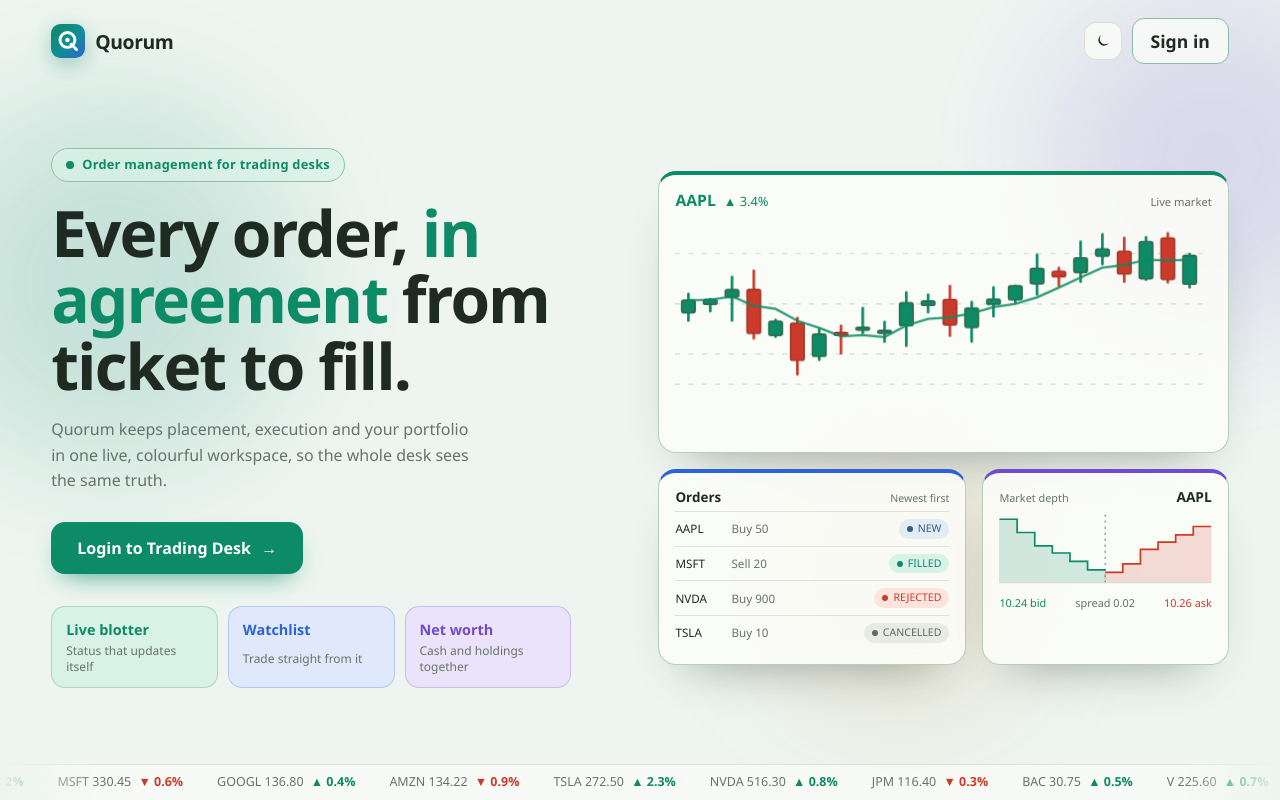
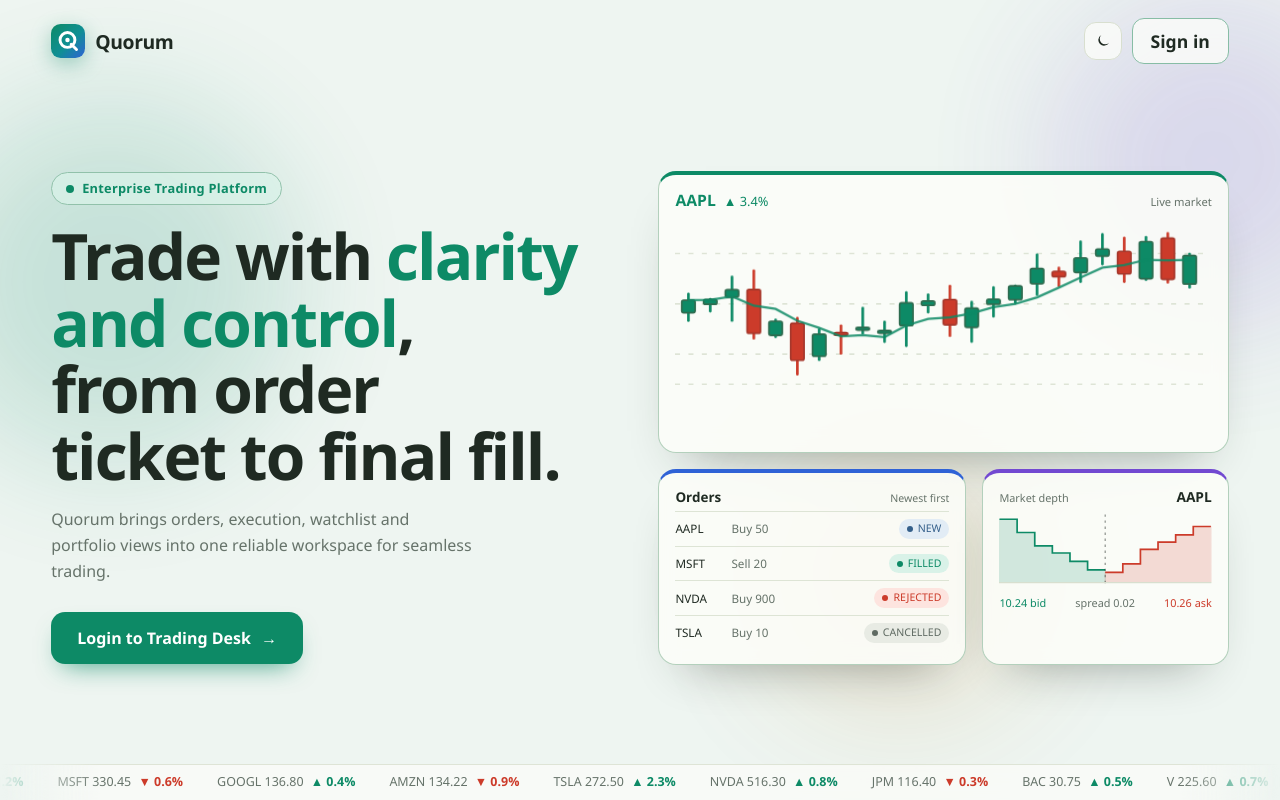
Before and after one commit to IM-RAHUL-RAJ/k8s-solution, an Angular app in the folder frontend/: page / in a window 1280 px wide. Built offline with nearby package versions, Linux system fonts and the light colour scheme.

Commit message:
Updated landing page texts

```diff
--- a/frontend/src/app/components/users/landing/landing-page.html
+++ b/frontend/src/app/components/users/landing/landing-page.html
@@ -29,11 +29,10 @@
 
   <main class="hero">
     <div class="copy">
-      <span class="eyebrow rise" style="--d:.08s"><i aria-hidden="true"></i>Order management for trading desks</span>
-      <h1 class="rise" style="--d:.16s">Every order, <span class="grad">in agreement</span> from ticket to fill.</h1>
+      <span class="eyebrow rise" style="--d:.08s"><i aria-hidden="true"></i>Enterprise Trading Platform</span>
+      <h1 class="rise" style="--d:.16s">Trade with <span class="grad">clarity and control</span>, from order ticket to final fill.</h1>
       <p class="lead rise" style="--d:.28s">
-        Quorum keeps placement, execution and your portfolio in one live, colourful workspace, so the whole desk sees the same truth.
-      </p>
+        Quorum brings orders, execution, watchlist and portfolio views into one reliable workspace for seamless trading.
 
       <div class="actions rise" style="--d:.38s">
         <a routerLink="/sign-in" class="cta" data-testid="sign-in-button">
@@ -42,11 +41,11 @@
         </a>
       </div>
 
-      <ul class="features rise" style="--d:.5s">
+      <!-- <ul class="features rise" style="--d:.5s">
         <li class="f f--green"><b>Live blotter</b><span>Status that updates itself</span></li>
         <li class="f f--blue"><b>Watchlist</b><span>Trade straight from it</span></li>
         <li class="f f--violet"><b>Net worth</b><span>Cash and holdings together</span></li>
-      </ul>
+      </ul> -->
     </div>
 
     <div class="stage" aria-hidden="true">
```
